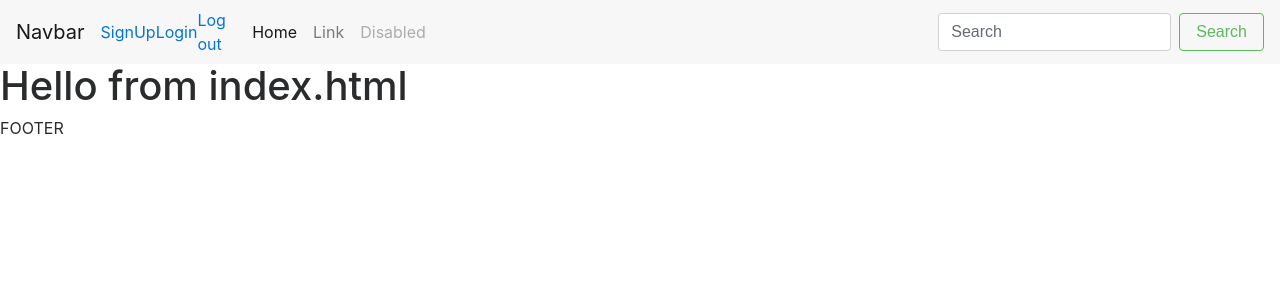
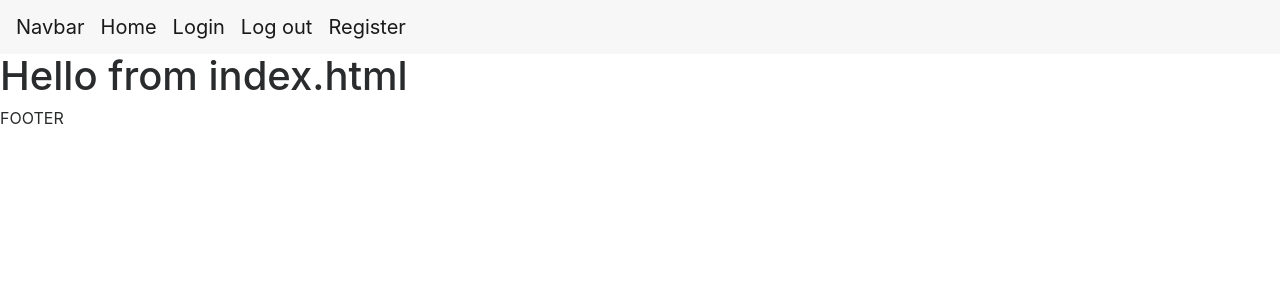
Before and after one commit to Nazar910/assignment-system-diploma, a Django app: page /assignment_system/ in a window 1280 px wide. Shown: the top 300 px of the page. Run offline with Django 3.2, Linux system fonts and the light colour scheme; some libraries are stand-ins or nearby versions.

```diff
--- a/assignment_system/models/__init__.py
+++ b/assignment_system/models/__init__.py
@@ -1,3 +1,2 @@
 from .assignee import Assignee
 from .assignment import Assignment
-from .assignment_priority import AssignmentPriority
--- a/assignment_system/models/assignee.py
+++ b/assignment_system/models/assignee.py
@@ -1,7 +1,6 @@
 from django.db import models
 
 
-# Create your models here.
 class Assignee(models.Model):
     name = models.CharField(max_length=30)
     last_name = models.CharField(max_length=30)
--- a/assignment_system/templates/assignment_system/layout.html
+++ b/assignment_system/templates/assignment_system/layout.html
@@ -13,28 +13,11 @@
         <button class="navbar-toggler navbar-toggler-right" type="button" data-toggle="collapse" data-target="#navbarSupportedContent" aria-controls="navbarSupportedContent" aria-expanded="false" aria-label="Toggle navigation">
             <span class="navbar-toggler-icon"></span>
         </button>
-        <a class="navbar-brand" href="#">Navbar</a>
-        <a href="/assignment_system/signup">SignUp</a>
-        <a href="/assignment_system/login">Login</a>
-        <a href="/assignment_system/logout">Log out</a>
-
-        <div class="collapse navbar-collapse" id="navbarSupportedContent">
-            <ul class="navbar-nav mr-auto">
-            <li class="nav-item active">
-                <a class="nav-link" href="#">Home <span class="sr-only">(current)</span></a>
-            </li>
-            <li class="nav-item">
-                <a class="nav-link" href="#">Link</a>
-            </li>
-            <li class="nav-item">
-                <a class="nav-link disabled" href="#">Disabled</a>
-            </li>
-            </ul>
-            <form class="form-inline my-2 my-lg-0">
-            <input class="form-control mr-sm-2" type="text" placeholder="Search">
-            <button class="btn btn-outline-success my-2 my-sm-0" type="submit">Search</button>
-            </form>
-        </div>
+        <a class="navbar-brand" href="/assignment_system">Navbar</a>
+        <a class="navbar-brand" href="/assignment_system/home">Home</a>
+        <a class="navbar-brand" href="/assignment_system/login">Login</a>
+        <a class="navbar-brand" href="/assignment_system/logout">Log out</a>
+        <a class="navbar-brand" href="/assignment_system/signup">Register</a>
     </nav>
     {% block content %}
     {% endblock %}
--- a/assignment_system/urls.py
+++ b/assignment_system/urls.py
@@ -8,6 +8,7 @@ urlpatterns = [
         path('', views.index, name='index'),
         path('home', views.home, name='home'),
         path('signup', views.signUp, name='signup'),
+        # suggest logout for logged in users
         path(
                 'login',
                 auth_views.login,
--- a/assignment_system/views.py
+++ b/assignment_system/views.py
@@ -14,6 +14,7 @@ def index(request):
     return render(request, 'assignment_system/index.html')
 
 
+# todo: ugly
 def signUp(request):
     if request.method == 'POST':
         form = SignUpForm(request.POST)
```
Also changed, not shown: assignment_system/models/assignment.py (+16 -3 lines), assignment_system/models/assignment_priority.py (deleted, +0 -20 lines), assignment_system/tests/models/assignment/test_props.py (+2 -7 lines), assignment_system/tests/models/assignment_priority/test_props.py (deleted, +0 -10 lines), assignment_system/migrations/0002_auto_20180303_1247.py (added), assignment_system/tests/models/assignment_priority/__init__.py (deleted).
